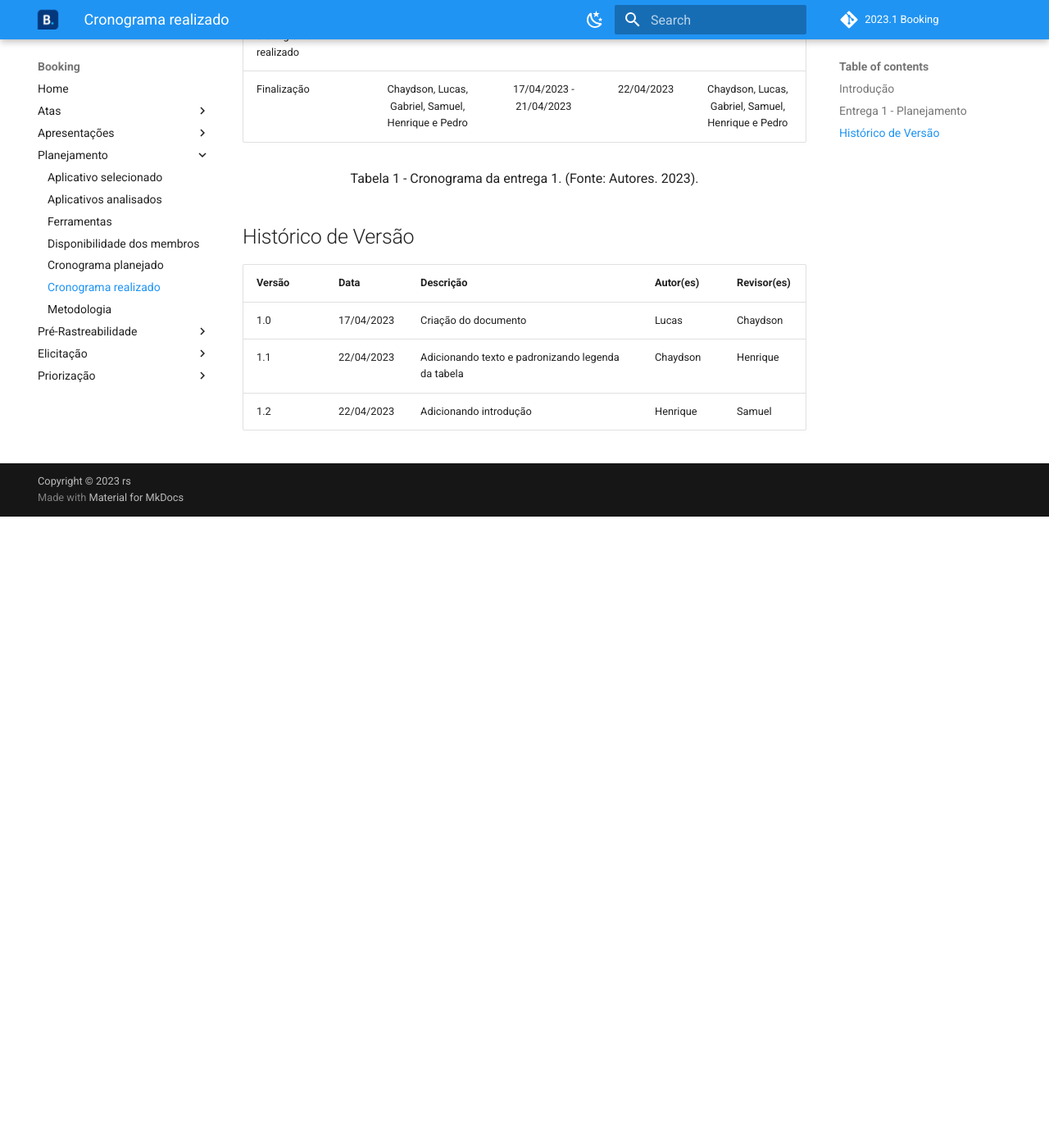
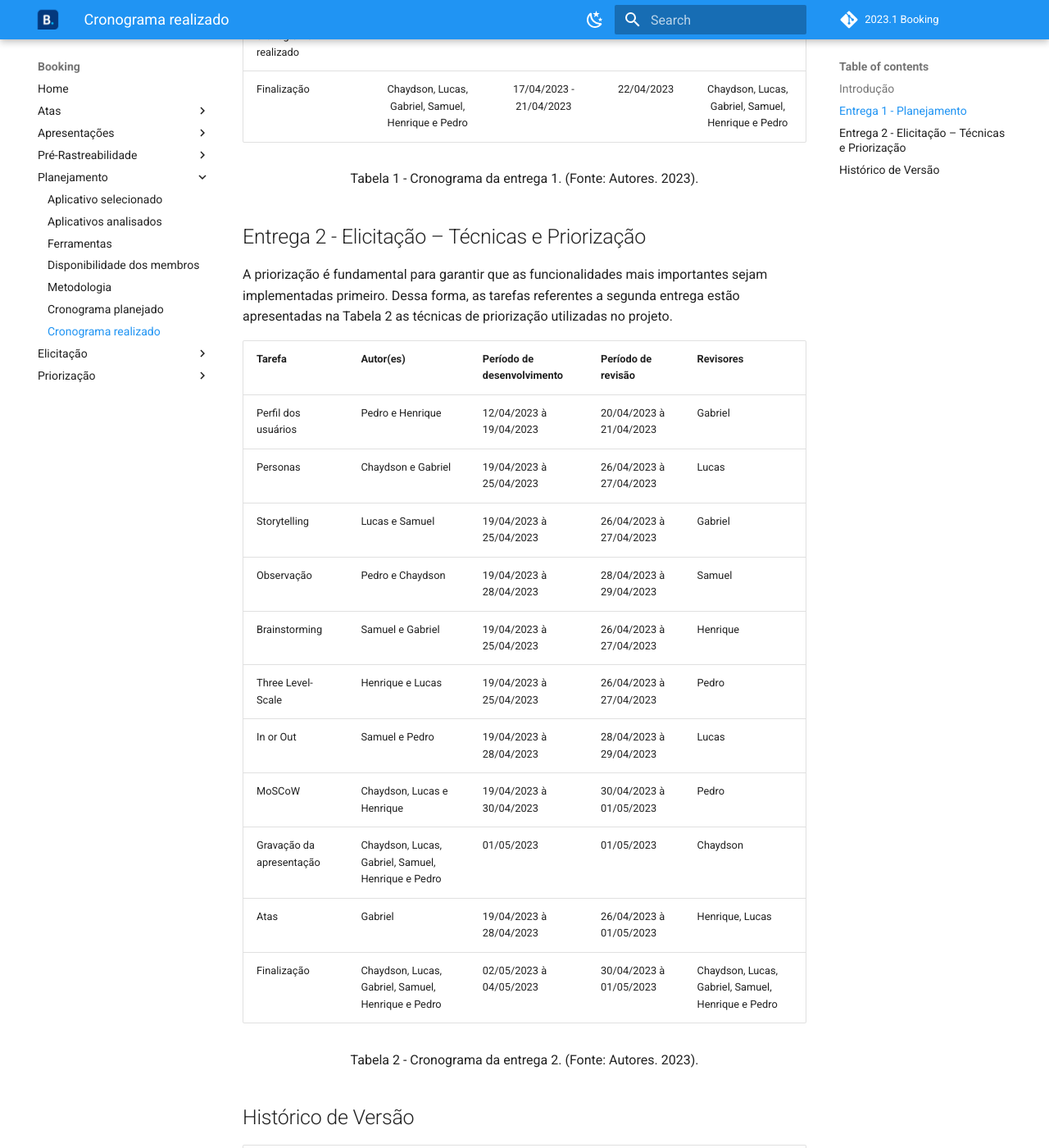
Before and after one commit to Requisitos-de-Software/2023.1-Booking, an MkDocs documentation site: the page built from docs/planejamento/cronogramaRealizado.md, in a window 1280 px wide and 1400 px high, scrolled down 1466 px. Shown: the whole window at 82% size. Built offline with MkDocs 1.6.1 and Material for MkDocs 9.7.7, drawn with Linux system fonts in a browser that asks for light colours; comment, search, counter and statistics services are not loaded; before the commit the page ends 2096 px from its top, so only the background shows below that; some of the changed text lies outside the part shown.

Commit message:
Arrumando detalhes pos apresentação
Co-authored-by: oo7gabriel <gabrielfsacademico@gmail.com>
Co-authored-by: SamuelGSouza <samuelgomes318@gmail.com>
Co-authored-by: Chaydson Ferreira <chaydson14@gmail.com>
Co-authored-by: PedroHenrique2077 <pedrozinho.herique11@gmail.com>
Co-authored-by: HenriPucci <pucci.rique1234@gmail.com>

```diff
--- a/docs/planejamento/cronogramaRealizado.md
+++ b/docs/planejamento/cronogramaRealizado.md
@@ -29,10 +29,33 @@ Esse tópico é referente ao que o grupo efetivamente conseguiu entregar durante
     <p> Tabela 1 - Cronograma da entrega 1. (Fonte: Autores. 2023).</p>
 </div>
 
+## Entrega 2 - Elicitação – Técnicas e Priorização
+
+A priorização é fundamental para garantir que as funcionalidades mais importantes sejam implementadas primeiro. Dessa forma, as tarefas referentes a segunda entrega estão apresentadas na Tabela 2 as técnicas de priorização utilizadas no projeto.
+
+| Tarefa                       | Autor(es)                                          | Período de desenvolvimento | Período de revisão     | Revisores                                          |
+| ---------------------------- | -------------------------------------------------- | --------------------------- | ------------------------ | -------------------------------------------------- |
+| Perfil dos usuários         | Pedro e Henrique                                   | 12/04/2023 à 19/04/2023    | 20/04/2023 à 21/04/2023 | Gabriel                                            |
+| Personas                     | Chaydson e Gabriel                                 | 19/04/2023 à 25/04/2023    | 26/04/2023 à 27/04/2023 | Lucas                                              |
+| Storytelling                 | Lucas e Samuel                                     | 19/04/2023 à 25/04/2023    | 26/04/2023 à 27/04/2023 | Gabriel                                            |
+| Observação                 | Pedro e Chaydson                                   | 19/04/2023 à 28/04/2023    | 28/04/2023 à 29/04/2023 | Samuel                                             |
+| Brainstorming                | Samuel e Gabriel                                   | 19/04/2023 à 25/04/2023    | 26/04/2023 à 27/04/2023 | Henrique                                           |
+| Three Level-Scale            | Henrique e Lucas                                   | 19/04/2023 à 25/04/2023    | 26/04/2023 à 27/04/2023 | Pedro                                              |
+| In or Out                    | Samuel e Pedro                                    | 19/04/2023 à 28/04/2023    | 28/04/2023 à 29/04/2023 | Lucas                                              |
+| MoSCoW                       | Chaydson, Lucas e Henrique                         | 19/04/2023 à 30/04/2023    | 30/04/2023 à 01/05/2023 | Pedro                                              |
+| Gravação da apresentação | Chaydson, Lucas, Gabriel, Samuel, Henrique e Pedro | 01/05/2023                  | 01/05/2023               | Chaydson                                           |
+| Atas                         | Gabriel                                            | 19/04/2023 à 28/04/2023    | 26/04/2023 à 01/05/2023 | Henrique, Lucas                                    |
+| Finalização                | Chaydson, Lucas, Gabriel, Samuel, Henrique e Pedro | 02/05/2023 à 04/05/2023    | 30/04/2023 à 01/05/2023 | Chaydson, Lucas, Gabriel, Samuel, Henrique e Pedro |
+
+<div style="text-align: center">
+    <p> Tabela 2 - Cronograma da entrega 2. (Fonte: Autores. 2023).</p>
+</div>
+
 ## Histórico de Versão
 
-| Versão | Data       | Descrição                                        | Autor(es) | Revisor(es) |
-| ------- | ---------- | -------------------------------------------------- | --------- | ----------- |
-| 1.0     | 17/04/2023 | Criação do documento                             | Lucas     | Chaydson    |
-| 1.1     | 22/04/2023 | Adicionando texto e padronizando legenda da tabela | Chaydson  | Henrique    |
-| 1.2     | 22/04/2023 | Adicionando introdução                           | Henrique  | Samuel      |
+| Versão | Data       | Descrição                                        | Autor(es) | Revisor(es)                                 |
+| ------- | ---------- | -------------------------------------------------- | --------- | ------------------------------------------- |
+| 1.0     | 17/04/2023 | Criação do documento                             | Lucas     | Chaydson                                    |
+| 1.1     | 22/04/2023 | Adicionando texto e padronizando legenda da tabela | Chaydson  | Henrique                                    |
+| 1.2     | 22/04/2023 | Adicionando introdução                           | Henrique  | Samuel                                      |
+| 2.0     | 01/05/2023 | Adicionando entrega 2                              | Lucas     | Chaydson, Gabriel, Samuel, Henrique e Pedro |
--- a/mkdocs.yml
+++ b/mkdocs.yml
@@ -35,16 +35,17 @@ nav:
       - 28/04/2023: atas/ata_28_04.md
   - Apresentações:
       - Primeira Apresentação: apresentacoes/primeiraApresentacao.md
+      - Segunda Apresentação: apresentacoes/segundaApresentacao.md
+  - Pré-Rastreabilidade:
+      - Rich Picture: prePlanejamento/richPicture.md
   - Planejamento:
       - Aplicativo selecionado: planejamento/aplicativoSelecionado.md
       - Aplicativos analisados: planejamento/aplicativosAnalisados.md
       - Ferramentas: planejamento/ferramentas.md
       - Disponibilidade dos membros: planejamento/disponibilidade.md
+      - Metodologia: planejamento/metodologia.md
       - Cronograma planejado: planejamento/cronograma.md
       - Cronograma realizado: planejamento/cronogramaRealizado.md
-      - Metodologia: planejamento/metodologia.md
-  - Pré-Rastreabilidade:
-      - Rich Picture: prePlanejamento/richPicture.md
   - Elicitação:
       - Perfil de usuário: elicitacao/perfilDeUsuario.md
       - Personas: elicitacao/personas.md
```
Also changed, not shown: docs/apresentacoes/primeiraApresentacao.md (+4 -4 lines), docs/apresentacoes/segundaApresentacao.md (added, +13 -0 lines), docs/elicitacao/perfilDeUsuario.md (+12 -14 lines), docs/planejamento/cronograma.md (+1 -1 lines).
